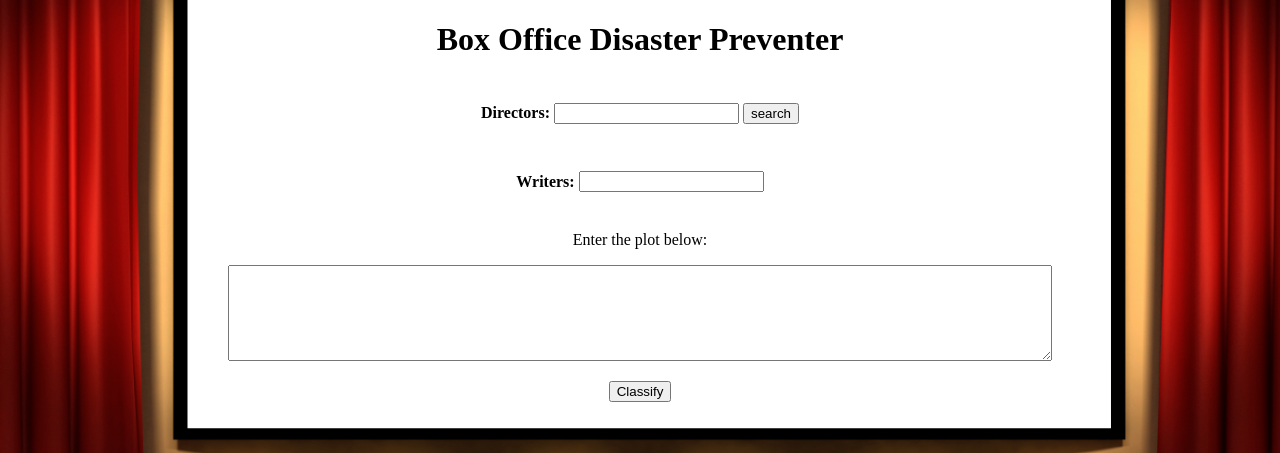
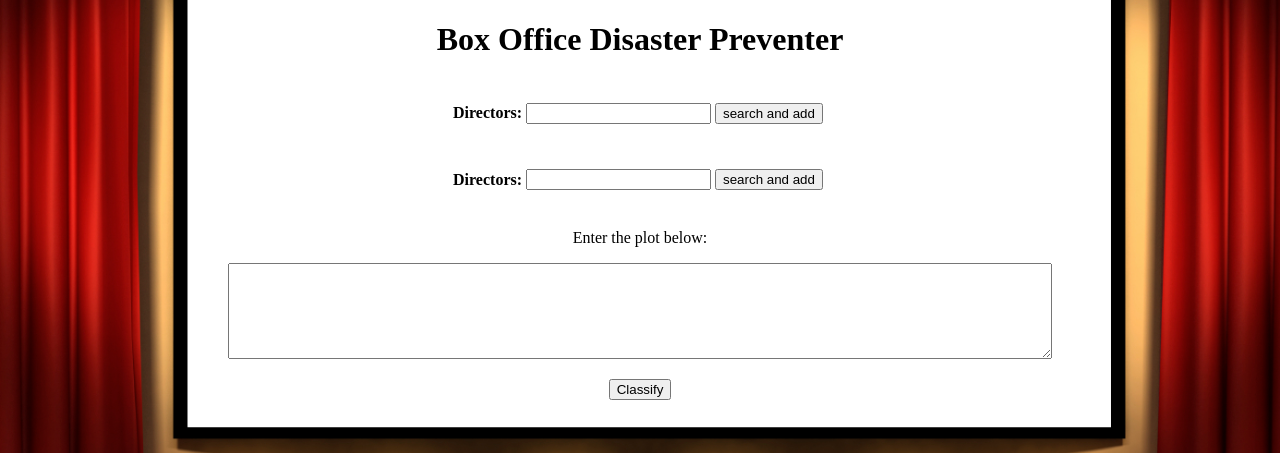
Before and after one commit to winnieshen96/movie-consumer-app, a Flask app: page / in a window 1280 px wide. Shown: the top 453 px of the page. Run offline with Flask 2, Linux system fonts and the light colour scheme.

Commit message:
search engine complete

```diff
--- a/application/__init__.py
+++ b/application/__init__.py
@@ -30,11 +30,12 @@ def index():
 def directorsearch():
     # director = Person.query.whoosh_search(request.form.get("director")).all()[0]
     search_name = request.form.get("director").strip()
-    print(search_name)
+    # print(search_name)
     c.execute('''SELECT name, person_id FROM PERSON WHERE name LIKE ?''', [search_name])
     director = c.fetchall()[0]
-    print(director)
-    directors.append(director)
+    # print(director)
+    if director not in directors:
+        directors.append(director)
     return render_template("index.html", directors=directors, writers=writers)
 
 
@@ -42,9 +43,11 @@ def directorsearch():
 def writersearch():
     # writer = Person.query.whoosh_search(request.form.get("writer")).all()[0]
     # TODO save the writer for later classify
-    search_name = request.form.get("writer")
-    director = c.execute('''SELECT name, person_id FROM PERSON WHERE name LIKE ?''', [search_name])[0]
-    writers.append(writer)
+    search_name = request.form.get("writer").strip()
+    c.execute('''SELECT name, person_id FROM PERSON WHERE name LIKE ?''', [search_name])
+    writer = c.fetchall()[0]
+    if writer not in writers:
+        writers.append(writer)
     return render_template("index.html", directors=directors, writers=writers)
 
 
--- a/application/templates/index.html
+++ b/application/templates/index.html
@@ -21,24 +21,23 @@
             <td><h4>Directors:</h4></td>
             <td><input type="text" name="director"> </td>
             <td><input type="hidden" id="forminput" name="forminput"  >
-                <p><input type="submit" value="search"></p></td>
-        </tr>
-        <tr>
-                {% for director in directors %}
-            <td><h4>{{director.0}}, {{director.1}}</h4></td>
-            {% endfor %}
+                <p><input type="submit" value="search and add"></p></td>
+            <td>{% for director in directors %}
+            <h4>{{director.0}}, {{director.1}}</h4>
+            {% endfor %}</td>
         </tr>
     </table>
 </form>
 <form name="writerform" id="writerform" action = "{{ url_for('writersearch') }}" method="POST">
     <table style="margin-left:auto;margin-right:auto;">
         <tr>
-            <td><h4>Writers:</h4></td>
+            <td><h4>Directors:</h4></td>
             <td><input type="text" name="writer"> </td>
-
-            {% for writer in writers %}
-            <td><h4>{{writer.name}}</h4></td>
-            {% endfor %}
+            <td><input type="hidden" id="forminput" name="forminput"  >
+                <p><input type="submit" value="search and add"></p></td>
+                <td>{% for writer in writers %}
+                    <h4>{{writer.0}}, {{writer.1}}</h4>
+                    {% endfor %}</td>
         </tr>
     </table>
 </form>
```
